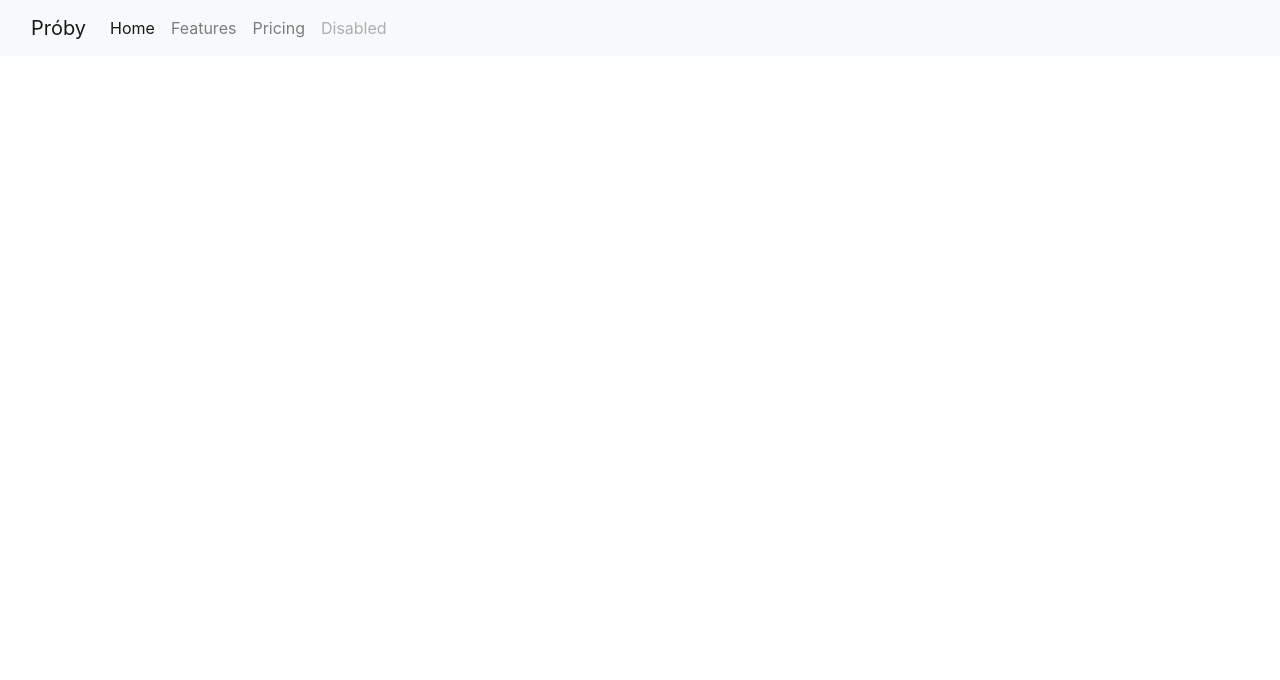
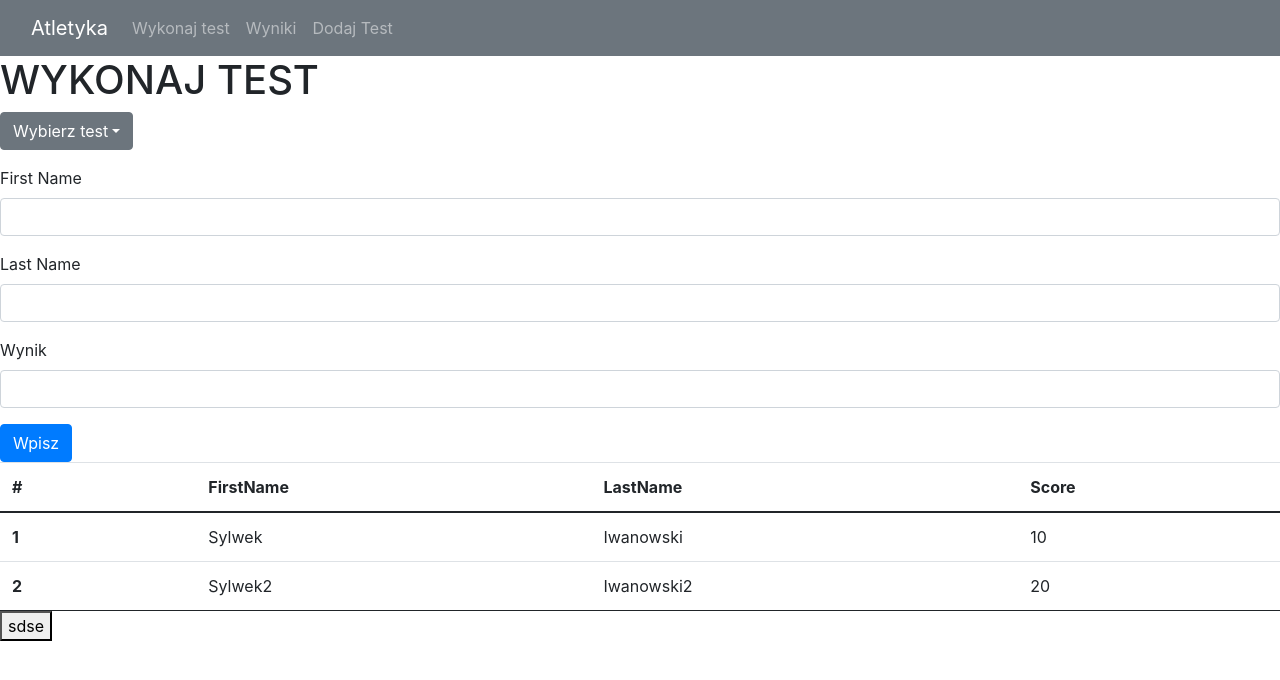
Before and after one commit to SylwesterIwanowski/athletics, a React (Create React App) app: page / in a window 1280 px wide. Shown: the top 680 px of the page. Built offline with nearby package versions, Linux system fonts and the light colour scheme.

Commit message:
add players to table

```diff
--- a/public/index.html
+++ b/public/index.html
@@ -1,14 +1,12 @@
 <!DOCTYPE html>
 <html lang="en">
-  <head>
+
+<head>
     <meta charset="utf-8" />
     <link rel="icon" href="%PUBLIC_URL%/favicon.ico" />
     <meta name="viewport" content="width=device-width, initial-scale=1" />
     <meta name="theme-color" content="#000000" />
-    <meta
-      name="description"
-      content="Web site created using create-react-app"
-    />
+    <meta name="description" content="Web site created using create-react-app" />
     <link rel="apple-touch-icon" href="%PUBLIC_URL%/logo192.png" />
     <!--
       manifest.json provides metadata used when your web app is installed on a
@@ -24,9 +22,11 @@
       work correctly both with client-side routing and a non-root public URL.
       Learn how to configure a non-root public URL by running `npm run build`.
     -->
-    <title>React App</title>
-  </head>
-  <body>
+    <link href="https://cdn.jsdelivr.net/npm/bootstrap@5.0.0-beta1/dist/css/bootstrap.min.css" rel="stylesheet" integrity="sha384-giJF6kkoqNQ00vy+HMDP7azOuL0xtbfIcaT9wjKHr8RbDVddVHyTfAAsrekwKmP1" crossorigin="anonymous">
+    <title>Athletic App</title>
+</head>
+
+<body>
     <noscript>You need to enable JavaScript to run this app.</noscript>
     <div id="root"></div>
     <!--
@@ -39,5 +39,8 @@
       To begin the development, run `npm start` or `yarn start`.
       To create a production bundle, use `npm run build` or `yarn build`.
     -->
-  </body>
+    <script src="https://cdn.jsdelivr.net/npm/@popperjs/core@2.5.4/dist/umd/popper.min.js" integrity="sha384-q2kxQ16AaE6UbzuKqyBE9/u/KzioAlnx2maXQHiDX9d4/zp8Ok3f+M7DPm+Ib6IU" crossorigin="anonymous"></script>
+    <script src="https://cdn.jsdelivr.net/npm/bootstrap@5.0.0-beta1/dist/js/bootstrap.min.js" integrity="sha384-pQQkAEnwaBkjpqZ8RU1fF1AKtTcHJwFl3pblpTlHXybJjHpMYo79HY3hIi4NKxyj" crossorigin="anonymous"></script>
+</body>
+
 </html>
--- a/src/App.tsx
+++ b/src/App.tsx
@@ -1,16 +1,32 @@
 import React from 'react';
-import bootstrap from 'bootstrap';
+import { Provider } from 'react-redux';
+import { store } from './store';
 import { Navbar } from './util/Navbar';
+import { DoMeasurement } from './views/DoMeasurement';
+import { TablesMeasurement, TablesMeasurementConnected } from './views/TablesMeasurement';
+
 
 
 
 function App() {
-  return (
-    <div>
-      <Navbar/>
 
 
-    </div>
+
+  return (
+    <Provider store={store} >
+      <div>
+        <Navbar />
+        <DoMeasurement />
+        <TablesMeasurementConnected />
+
+
+
+
+
+
+
+      </div>
+    </Provider>
   );
 }
 
--- a/src/index.tsx
+++ b/src/index.tsx
@@ -4,6 +4,11 @@ import './index.css';
 import App from './App';
 import reportWebVitals from './reportWebVitals';
 import 'bootstrap/dist/css/bootstrap.css';
+
+import { Provider } from 'react-redux'
+import { store } from './store'
+
+
 
 ReactDOM.render(
   <React.StrictMode>
--- /dev/null
+++ b/src/state/scoreTableReducer.ts
@@ -0,0 +1,40 @@
+
+const ADD_PLAYER = 'ADD_PLAYER';
+
+
+export const addPlayerAction = () => {
+    return {
+        type: ADD_PLAYER,
+        payload: {
+            name: 's0',
+        }
+    }
+}
+
+
+const initialState = {
+    players: [
+        { name: 'Sylwek', surname: 'Iwanowski', score: 10 },
+        {name: 'Sylwek2', surname: 'Iwanowski2', score: 20},
+    ]
+}
+
+
+
+export const scoreTableReducer = (state = initialState, action: any) => {
+    switch (action.type) {
+        case ADD_PLAYER: {
+            return {
+                ...state,
+                players: [...state.players, {
+                    name: action.payload.name,
+                    surname: action.payload.name,
+                    score: action.payload.name,
+                }]
+            }
+        }
+        default:
+            return state;
+    }
+
+}
--- /dev/null
+++ b/src/store.tsx
@@ -0,0 +1,20 @@
+import { createStore, combineReducers, compose, applyMiddleware } from 'redux'
+import thunk from 'redux-thunk'
+import { scoreTableReducer } from './state/scoreTableReducer'
+
+
+
+
+
+const reducer = combineReducers({
+    scoreTableReducer,
+})
+
+const composeEnhancers = (window as any).__REDUX_DEVTOOLS_EXTENSION_COMPOSE__ || compose
+
+export const store = createStore(
+    reducer,
+    composeEnhancers(
+        applyMiddleware(thunk)
+    )
+)
--- a/src/util/Navbar.tsx
+++ b/src/util/Navbar.tsx
@@ -1,31 +1,26 @@
 import React from 'react'
-
-
-
+import bootstrap from 'bootstrap';
 
 
 export const Navbar: React.FC = () => {
 
     return (<>
-        <nav className="navbar navbar-expand-lg navbar-light bg-light">
+        <nav className="navbar sticky-top  navbar-expand-lg navbar-dark bg-secondary">
             <div className="container-fluid">
-                <a className="navbar-brand" href="#">Próby</a>
+                <a className="navbar-brand" >Atletyka</a>
                 <button className="navbar-toggler" type="button" data-bs-toggle="collapse" data-bs-target="#navbarNav" aria-controls="navbarNav" aria-expanded="false" aria-label="Toggle navigation">
                     <span className="navbar-toggler-icon"></span>
                 </button>
                 <div className="collapse navbar-collapse" id="navbarNav">
                     <ul className="navbar-nav">
                         <li className="nav-item">
-                            <a className="nav-link active" aria-current="page" href="#">Home</a>
+                            <a className="nav-link" href="#">Wykonaj test</a>
                         </li>
                         <li className="nav-item">
-                            <a className="nav-link" href="#">Features</a>
+                            <a className="nav-link" href="#">Wyniki</a>
                         </li>
                         <li className="nav-item">
-                            <a className="nav-link" href="#">Pricing</a>
-                        </li>
-                        <li className="nav-item">
-                            <a className="nav-link disabled" href="#" tabIndex={-1} aria-disabled="true">Disabled</a>
+                            <a className="nav-link" href="#">Dodaj Test</a>
                         </li>
                     </ul>
                 </div>
--- /dev/null
+++ b/src/views/DoMeasurement.tsx
@@ -0,0 +1,60 @@
+import React from 'react';
+import ReactDOM from 'react-dom';
+import { Formik, Field, Form, } from 'formik';
+
+
+
+
+export const DoMeasurement: React.FC = () => {
+
+    return (
+        <div>
+            <h1>WYKONAJ TEST</h1>
+            <div className="dropdown">
+                <button className="btn btn-secondary dropdown-toggle" type="button" id="dropdownMenuButton" data-toggle="dropdown" aria-haspopup="true" aria-expanded="false">
+                    Wybierz test
+  </button>
+                <div className="dropdown-menu" aria-labelledby="dropdownMenuButton">
+                    <a className="dropdown-item" >60m</a>
+                    <a className="dropdown-item" href="#">600m</a>
+                    <a className="dropdown-item" href="#">1000m</a>
+                    <a className="dropdown-item" href="#">p. palantowa</a>
+                    <a className="dropdown-item" href="#">skok w dal</a>
+                </div>
+            </div>
+            <p></p>
+            <Formik
+                initialValues={{
+                    firstName: '',
+                    lastName: '',
+                    score: '',
+                }}
+                onSubmit={(values) => {
+                    alert(JSON.stringify(values, null, 2));
+                }}
+            >
+                <Form>
+                    <div className="form-group">
+                        <label htmlFor="firstName">First Name</label>
+                        <Field className="form-control" id="firstName" name="firstName" />
+                    </div>
+                    <div className="form-group">
+                        <label htmlFor="lastName">Last Name</label>
+                        <Field className="form-control" id="lastName" name="lastName" />
+                    </div>
+                    <div className="form-group">
+                        <label htmlFor="email">Wynik</label>
+                        <Field
+                            className="form-control"
+                            id="score"
+                            type="number"
+                            name="score"
+                        />
+                    </div>
+                    <button type="submit" className="btn btn-primary">Wpisz</button>
+                </Form>
+            </Formik>
+        </div>
+
+    );
+}
--- /dev/null
+++ b/src/views/TablesMeasurement.tsx
@@ -0,0 +1,62 @@
+import React from 'react'
+import { connect } from 'react-redux'
+import { addPlayerAction } from '../state/scoreTableReducer';
+
+export interface PlayerResult {
+    name: string;
+    surname: string;
+    score: number;
+}
+
+interface Props {
+    _scoreTable: Array<PlayerResult>;
+    xd: any;
+}
+
+export const TablesMeasurement: React.FC<Props> = (props) => {
+
+    console.log('props._scoreTable');
+    console.log(props._scoreTable);
+
+
+    return (
+        <table className="table">
+            <thead>
+                <tr>
+                    <th scope="col">#</th>
+                    <th scope="col">FirstName</th>
+                    <th scope="col">LastName</th>
+                    <th scope="col">Score</th>
+                </tr>
+            </thead>
+            <tbody>
+                {props._scoreTable.map((player, index) => (
+                    <tr>
+                        <th scope="row">{index + 1}</th>
+                        <td>{player.name}</td>
+                        <td>{player.surname}</td>
+                        <td>{player.score}</td>
+                    </tr>
+                ))}
+            </tbody>
+            <button onClick={() => props.xd()}>sdse</button>
+        </table>
+
+    )
+}
+
+const mapStateToProps = (state: any) => {
+    console.log(state)
+    return {
+        _scoreTable: state.scoreTableReducer.players
+    }
+}
+const mapDispatchToProps = (dispatch: any) => {
+    return {
+        xd: (() => {
+            dispatch(addPlayerAction())
+        })
+    }
+}
+
+export const TablesMeasurementConnected = connect(mapStateToProps, mapDispatchToProps)(TablesMeasurement);
```
Also changed, not shown: package.json (+8 -1 lines), 2 other files (tests, documents, lock files or other folders).
